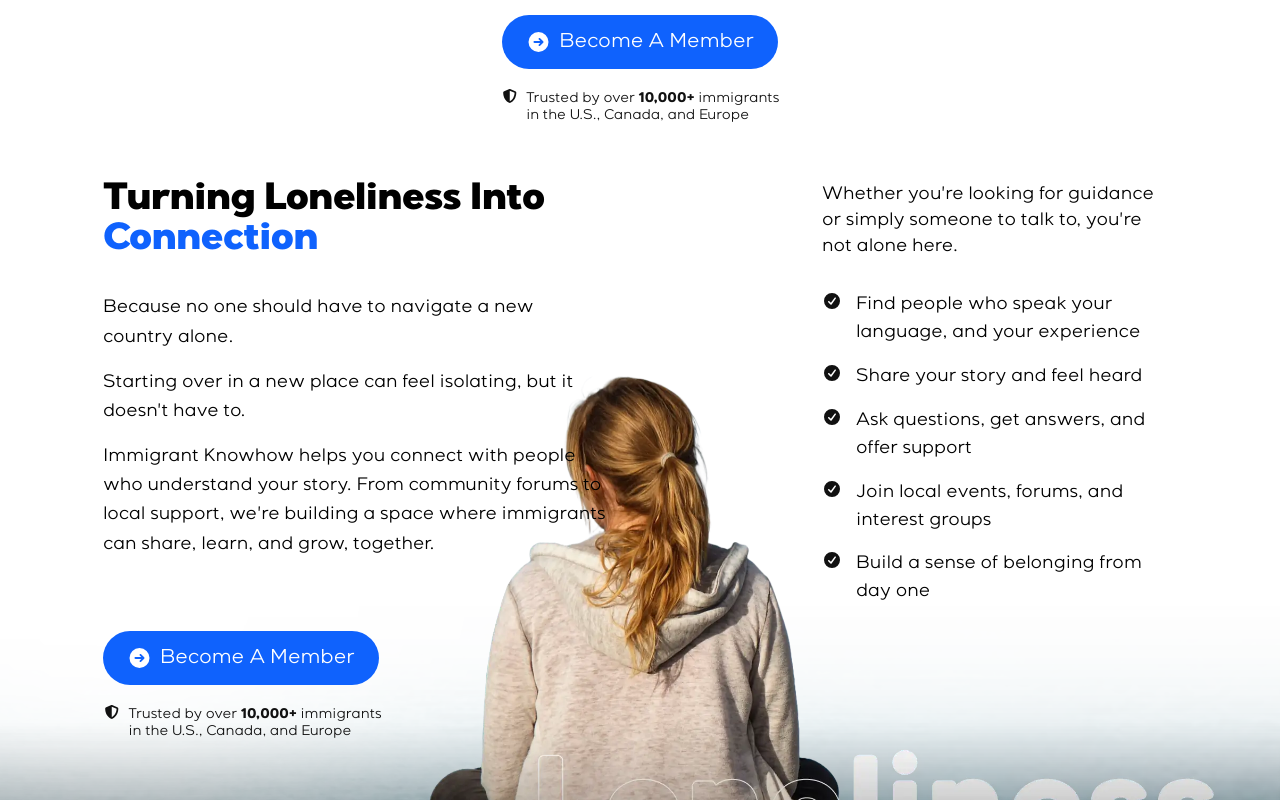
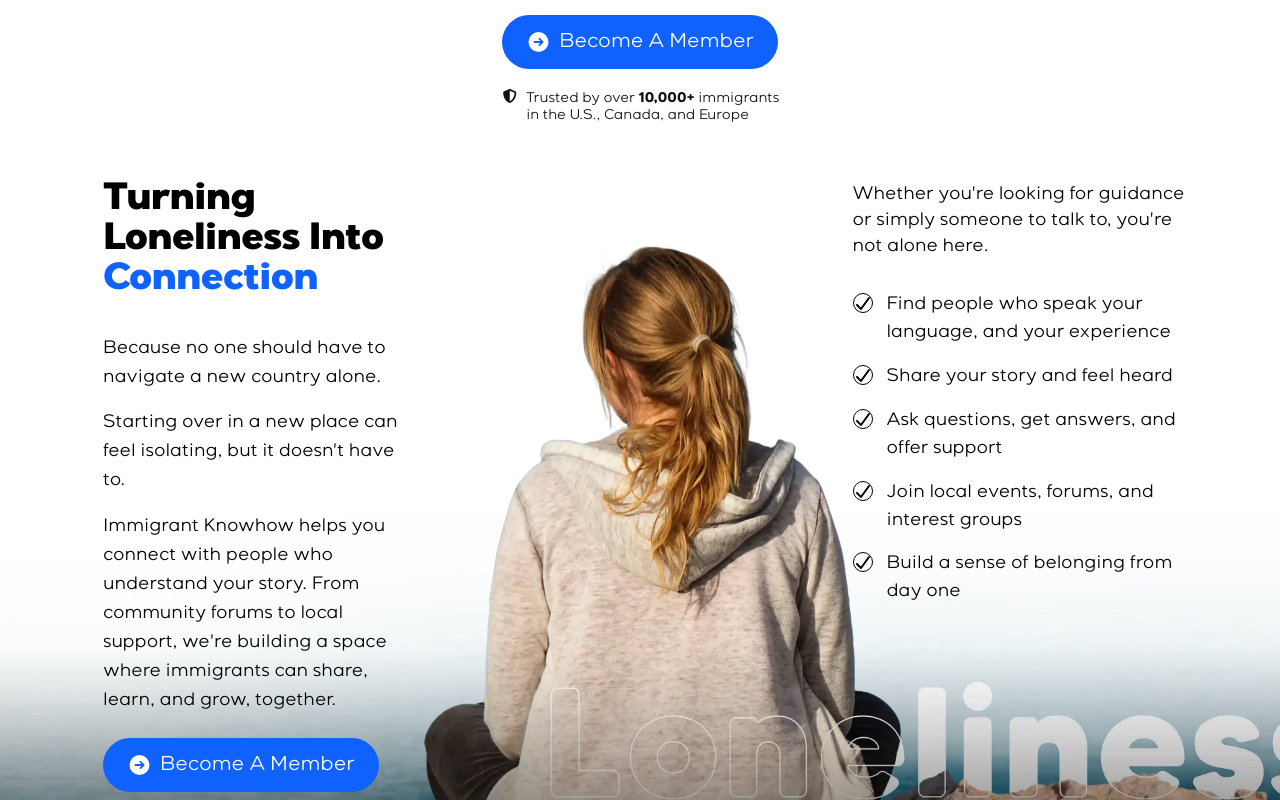
Before and after one commit to AbdiwakBekele/immigrantknowhow-website, a Next.js app: page /home in a window 1280 px wide. Shown: the part 6000-6800 px from the top of the page. Built offline with nearby package versions, Linux system fonts and the light colour scheme.

Commit message:
Home page section fix

```diff
--- a/app/components/Home/MemberCTABlock.tsx
+++ b/app/components/Home/MemberCTABlock.tsx
@@ -11,10 +11,12 @@
 
 type MemberCTABlockProps = {
   align?: "start" | "center";
+  showTrustText?: boolean;
 };
 
 export default function MemberCTABlock({
   align = "start",
+  showTrustText = true,
 }: MemberCTABlockProps) {
   const centered = align === "center";
 
@@ -36,6 +38,7 @@
         Become A Member
       </Link>
 
+      {showTrustText && (
         <p
           className={
             centered
@@ -50,6 +53,7 @@
             in the U.S., Canada, and Europe
           </span>
         </p>
+      )}
     </div>
   );
 }
--- a/app/components/Home/TurningLonelinessConnection.tsx
+++ b/app/components/Home/TurningLonelinessConnection.tsx
@@ -1,5 +1,5 @@
 import { FontAwesomeIcon } from "@fortawesome/react-fontawesome";
-import { faCircleCheck } from "@fortawesome/free-solid-svg-icons";
+import { faCheck } from "@fortawesome/free-solid-svg-icons";
 import MemberCTABlock from "./MemberCTABlock";
 
 const bulletPoints = [
@@ -12,9 +12,9 @@
 
 export default function TurningLonelinessConnection() {
   return (
-    <section className="relative overflow-hidden bg-white text-[#111] lg:h-[680px]">
+    <section className="relative overflow-hidden bg-white text-[#111] lg:min-h-[570px]">
       <div
-        className="pointer-events-none absolute inset-0 bg-no-repeat bg-[length:170%_auto] bg-[position:88%_calc(100%+120px)] sm:bg-[length:145%_auto] sm:bg-[position:100%_calc(100%+165px)] md:bg-[length:125%_auto] md:bg-[position:100%_calc(100%+185px)] lg:bg-[length:calc(100%+50px)_auto] lg:bg-[position:100%_calc(100%+225px)]"
+        className="pointer-events-none absolute inset-0 bg-cover bg-[position:center_calc(50%+110px)] bg-no-repeat"
         style={{
           backgroundImage: "url('/We-Minimax-risk-of-chronic-loneliness.webp')",
           backgroundRepeat: "no-repeat",
@@ -23,9 +23,9 @@
       />
 
       <div className="relative z-10 mx-auto w-full max-w-[1170px] px-4 py-8 sm:px-6 sm:py-10 lg:px-10 lg:py-[56px] xl:px-12">
-        <div className="grid items-start gap-8 sm:gap-10 lg:grid-cols-2 lg:gap-x-10 xl:gap-x-16">
+        <div className="grid items-start gap-8 sm:gap-10 lg:grid-cols-[minmax(0,0.52fr)_minmax(0,1fr)] lg:gap-x-10 xl:gap-x-16">
           {/* Left: headline, copy, CTA — fixed reading width like comp */}
-          <div className="w-full max-w-[680px] lg:max-w-[560px]">
+          <div className="w-full max-w-[680px] lg:max-w-[280px] xl:max-w-[300px]">
             <h2 className="text-[28px] font-extrabold leading-[1.08] tracking-[-0.025em] text-black sm:text-[36px] lg:text-[38px] lg:leading-[1.06]">
               Turning Loneliness Into{" "}
               <span className="text-[#0f62fd]">Connection</span>
@@ -43,13 +43,13 @@
               building a space where immigrants can share, learn, and grow,
               together.
             </p>
-            <div className="mt-7 sm:mt-9 lg:mt-10">
-              <MemberCTABlock />
+            <div className="mt-7 sm:mt-9 lg:mt-10 lg:relative lg:-top-[50px]">
+              <MemberCTABlock showTrustText={false} />
             </div>
           </div>
 
           <div className="relative w-full">
-            <div className="relative z-10 ml-0 w-full max-w-[360px] sm:max-w-[430px] lg:ml-[150px] lg:w-[348px]">
+            <div className="relative z-10 ml-0 w-full max-w-[360px] sm:max-w-[430px] lg:ml-[340px] lg:w-[348px]">
               <p className="text-[16px] font-medium leading-[1.45] text-black sm:text-[17px] lg:text-[18px]">
                 Whether you&apos;re looking for guidance or simply someone to
                 talk to, you&apos;re not alone here.
@@ -57,10 +57,12 @@
               <ul className="mt-6 space-y-3 sm:mt-7 sm:space-y-3.5 lg:mt-8 lg:space-y-4">
                 {bulletPoints.map((line) => (
                   <li key={line} className="flex items-start gap-3 sm:gap-3.5">
-                    <FontAwesomeIcon
-                      icon={faCircleCheck}
-                      className="mt-0.5 h-[18px] w-[18px] shrink-0  lg:h-5 lg:w-5"
-                    />
+                    <span className="mt-0.5 inline-flex h-[18px] w-[18px] shrink-0 items-center justify-center rounded-full border border-black bg-white text-black lg:h-5 lg:w-5">
+                      <FontAwesomeIcon
+                        icon={faCheck}
+                        className="h-[10px] w-[10px] lg:h-[11px] lg:w-[11px]"
+                      />
+                    </span>
                     <span className="text-[15px] font-normal leading-[1.55] text-black sm:text-[16px] lg:text-[18px] lg:leading-[1.55]">
                       {line}
                     </span>
```
Lines whose indentation alone changed are shown as unchanged.
